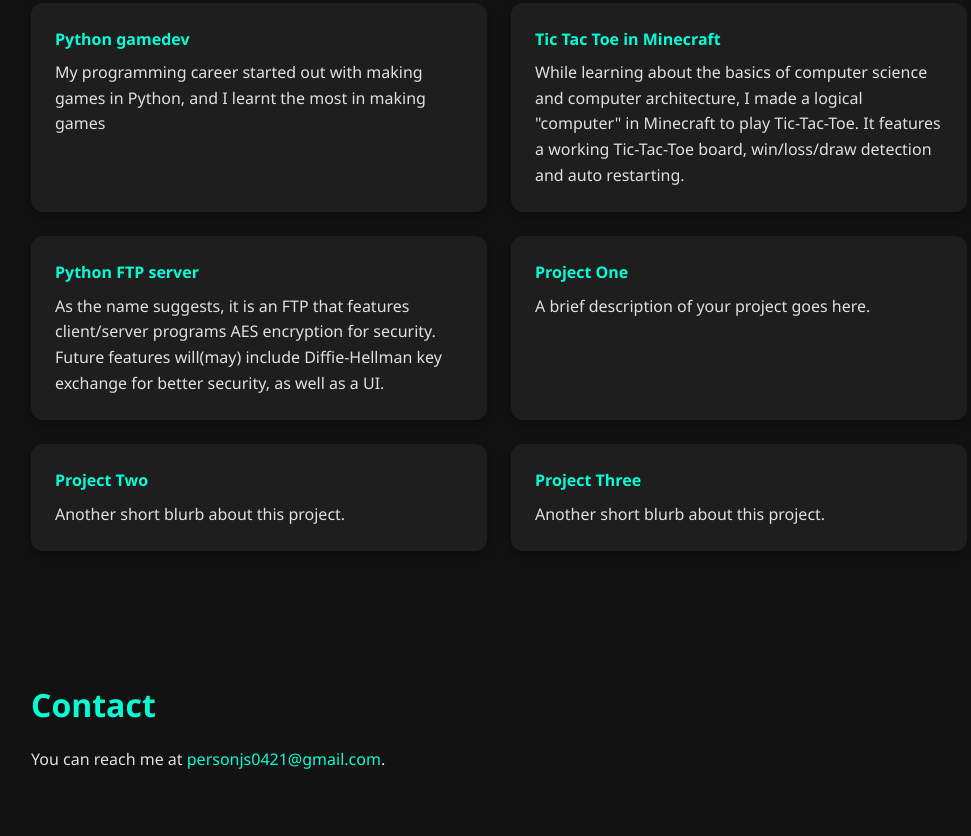
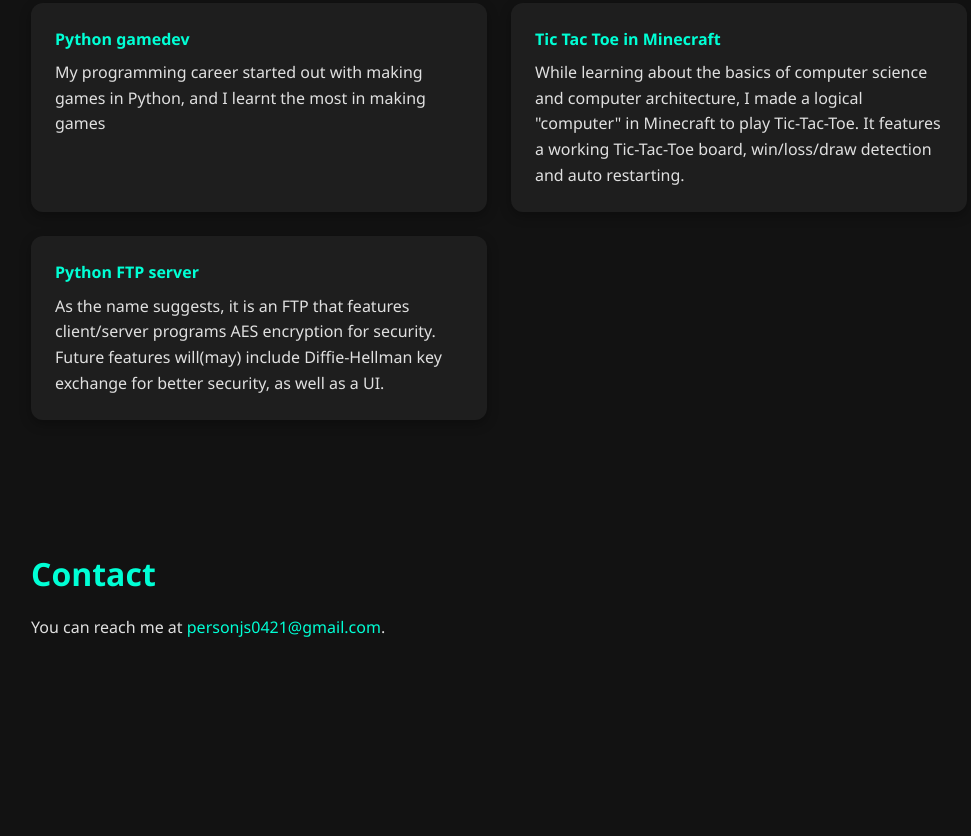
Before and after one commit to Personjs0421/Personjs0421.github.io, a website: page index.html in a window 1280 px wide. Shown: the part 2081-2917 px from the top of the page, without its empty margins (141-1112 px from the left). After the commit the page ends 2786 px from the top, so only its background shows below. Drawn offline with Linux system fonts and the light colour scheme.

Commit message:
Removed extra project cards

```diff
--- a/index.html
+++ b/index.html
@@ -161,18 +161,6 @@
         features will(may) include Diffie-Hellman key exchange for better security, as well as a UI.
       </p>
     </div>
-    <div class="project-card">
-      <h4>Project One</h4>
-      <p>A brief description of your project goes here.</p>
-    </div>
-    <div class="project-card">
-      <h4>Project Two</h4>
-      <p>Another short blurb about this project.</p>
-    </div>
-    <div class="project-card">
-      <h4>Project Three</h4>
-      <p>Another short blurb about this project.</p>
-    </div>
   </div>
 </section>
 
```
